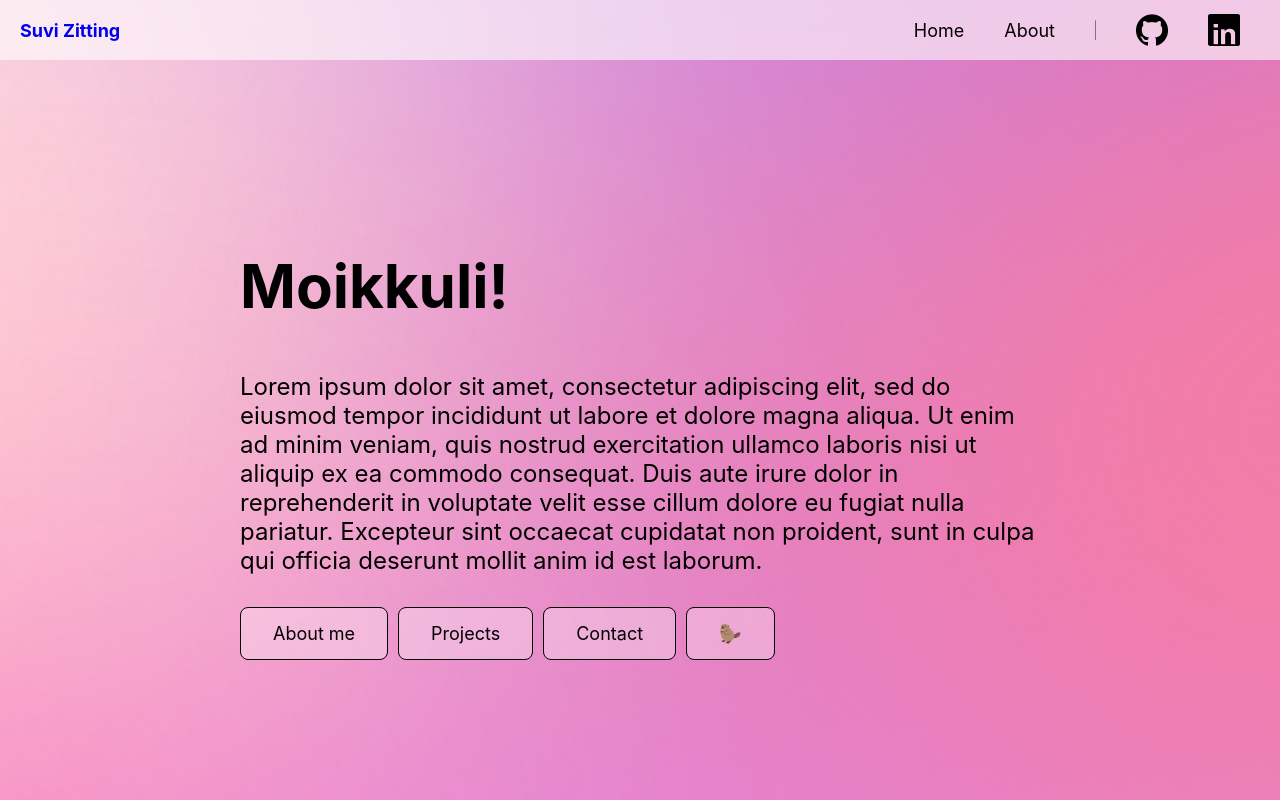
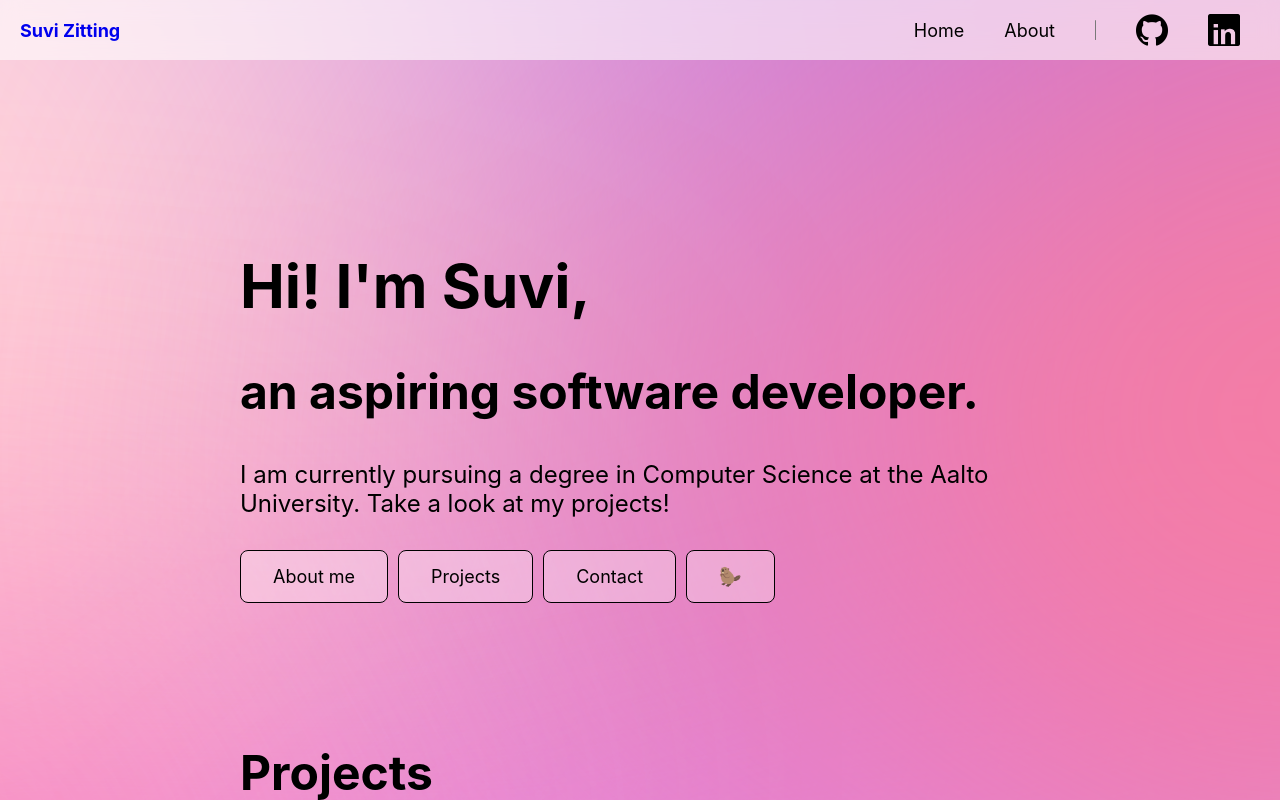
Before and after one commit to suviz/portfolio_site, a React (Create React App) app: page / in a window 1280 px wide. Built offline with nearby package versions, Linux system fonts and the light colour scheme.

Commit message:
Update front page text

```diff
--- a/src/pages/homePage.css
+++ b/src/pages/homePage.css
@@ -2,6 +2,10 @@
     width: 100%;
     min-height: 300px;
     padding: 100px 0 0 0;
+}
+
+.hero-h1 {
+    margin-bottom: 0;
 }
 
 .hero-desc {
--- a/src/pages/homePage.js
+++ b/src/pages/homePage.js
@@ -15,8 +15,9 @@ function HomePage() {
             <section id="hero">
                 <div className='hero'>
 
-                    <h1>Moikkuli!</h1>
-                    <p className='hero-desc'>Lorem ipsum dolor sit amet, consectetur adipiscing elit, sed do eiusmod tempor incididunt ut labore et dolore magna aliqua. Ut enim ad minim veniam, quis nostrud exercitation ullamco laboris nisi ut aliquip ex ea commodo consequat. Duis aute irure dolor in reprehenderit in voluptate velit esse cillum dolore eu fugiat nulla pariatur. Excepteur sint occaecat cupidatat non proident, sunt in culpa qui officia deserunt mollit anim id est laborum.</p>
+                    <h1 className="hero-h1">Hi! I'm Suvi,</h1>
+                    <h2 className="hero-h2">an aspiring software developer.</h2>
+                    <p className='hero-desc'>I am currently pursuing a degree in Computer Science at the Aalto University. Take a look at my projects!</p>
 
                     <div className='buttons'>
                         <Link to="/about" className='button'>About me</Link>
```
